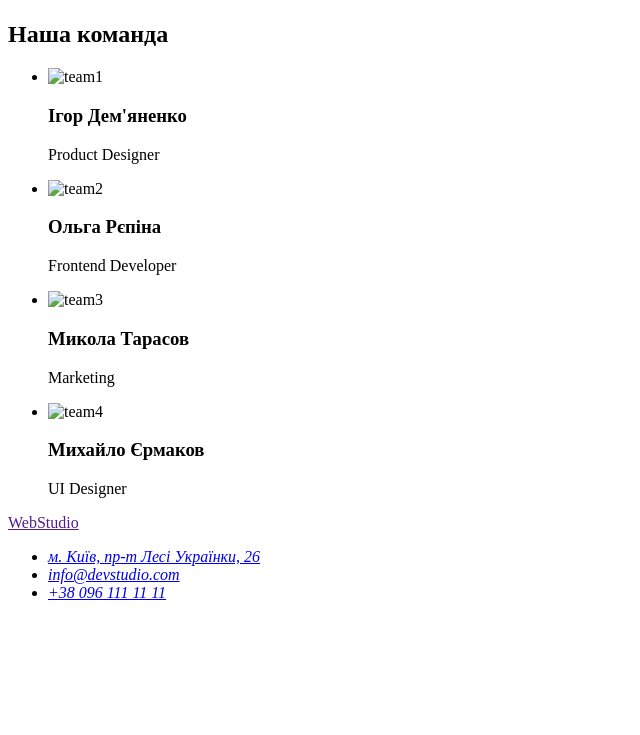
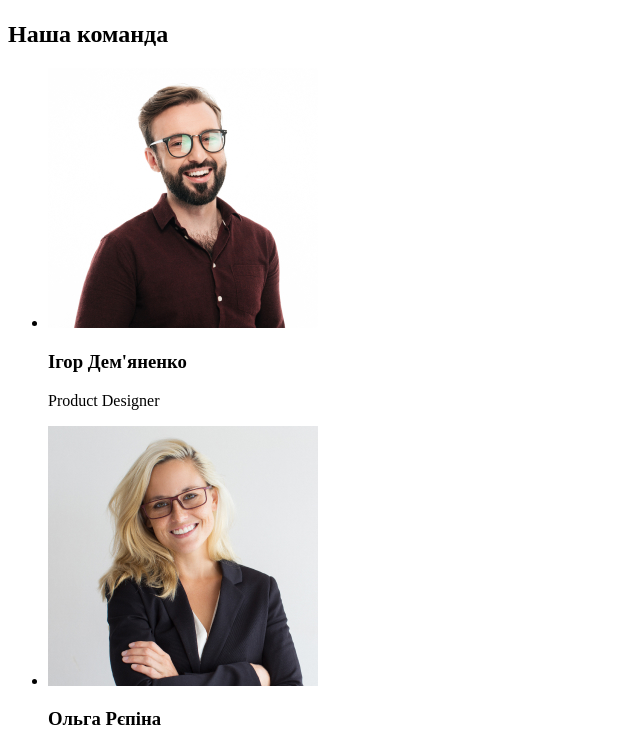
Before and after one commit to Mykkolla/goit-markup-hw-01, a plain HTML site: page index.html in a window 1280 px wide. Shown: the part 1505-2240 px from the top of the page, without its empty margins (0-640 px from the left). Before the commit the page ends 2123 px from the top, so only its background shows below. Drawn offline with Linux system fonts and the light colour scheme; the site is published under a folder, as on GitHub Pages, so addresses that start at the root find nothing.

Commit message:
Update efor 1 deliver2

```diff
--- a/index.html
+++ b/index.html
@@ -58,19 +58,19 @@
                 <h2>Наша команда</h2>
                 <ul>
 
-                    <li><img src="/images/team/img.jpg" alt="team1" width="270" height="260">
+                    <li><img src="./images/team/img.jpg" alt="team1" width="270" height="260">
                     <h3>Ігор Дем'яненко</h3>
                     <p>Product Designer</p></li>
 
-                    <li><img src="/images/team/img(1).jpg" alt="team2" width="270" height="260">
+                    <li><img src="./images/team/img(1).jpg" alt="team2" width="270" height="260">
                     <h3>Ольга Рєпіна</h3>
                     <p>Frontend Developer</p></li>
 
-                    <li><img src="/images/team/img(2).jpg" alt="team3" width="270" height="260">
+                    <li><img src="./images/team/img(2).jpg" alt="team3" width="270" height="260">
                     <h3>Микола Тарасов</h3>
                     <p>Marketing</p></li>
 
-                    <li><img src="/images/team/img(3).jpg" alt="team4" width="270" height="260">
+                    <li><img src="./images/team/img(3).jpg" alt="team4" width="270" height="260">
                     <h3>Михайло Єрмаков</h3>
                     <p>UI Designer</p></li>
 
```
